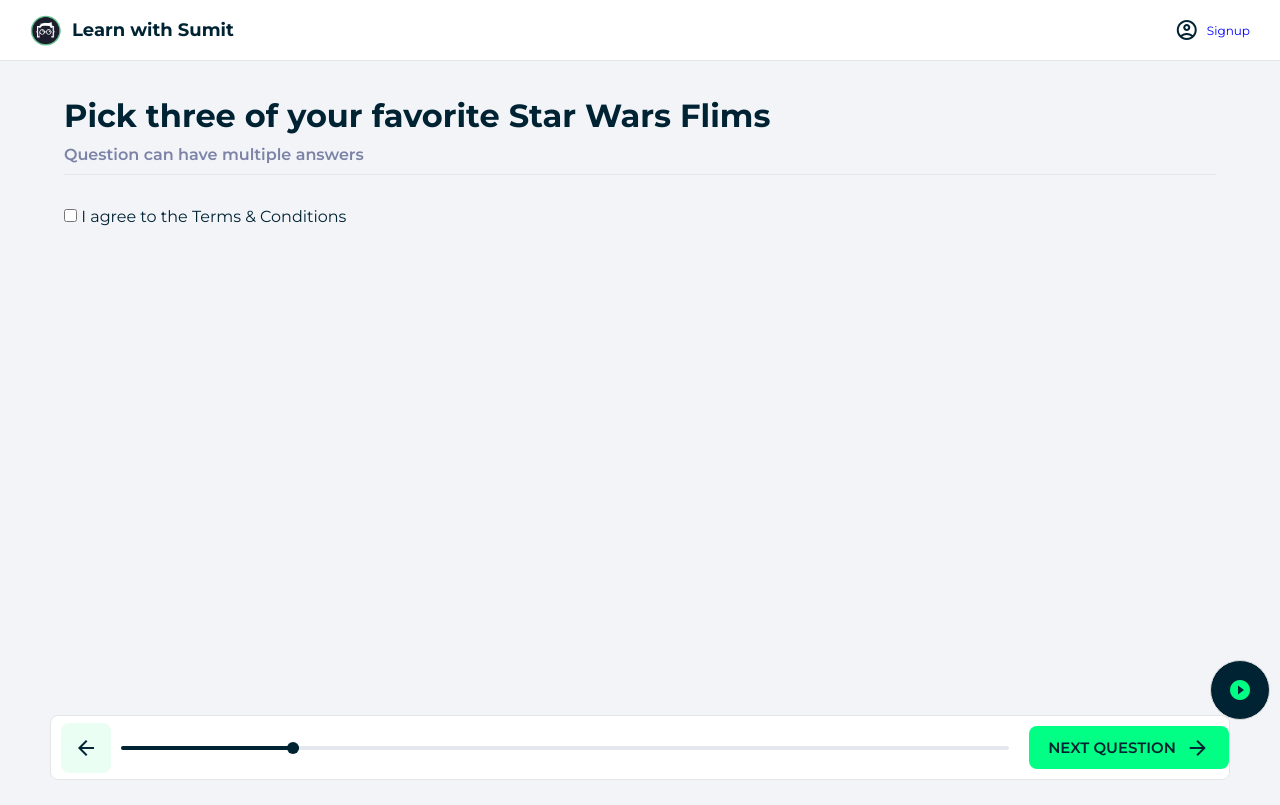
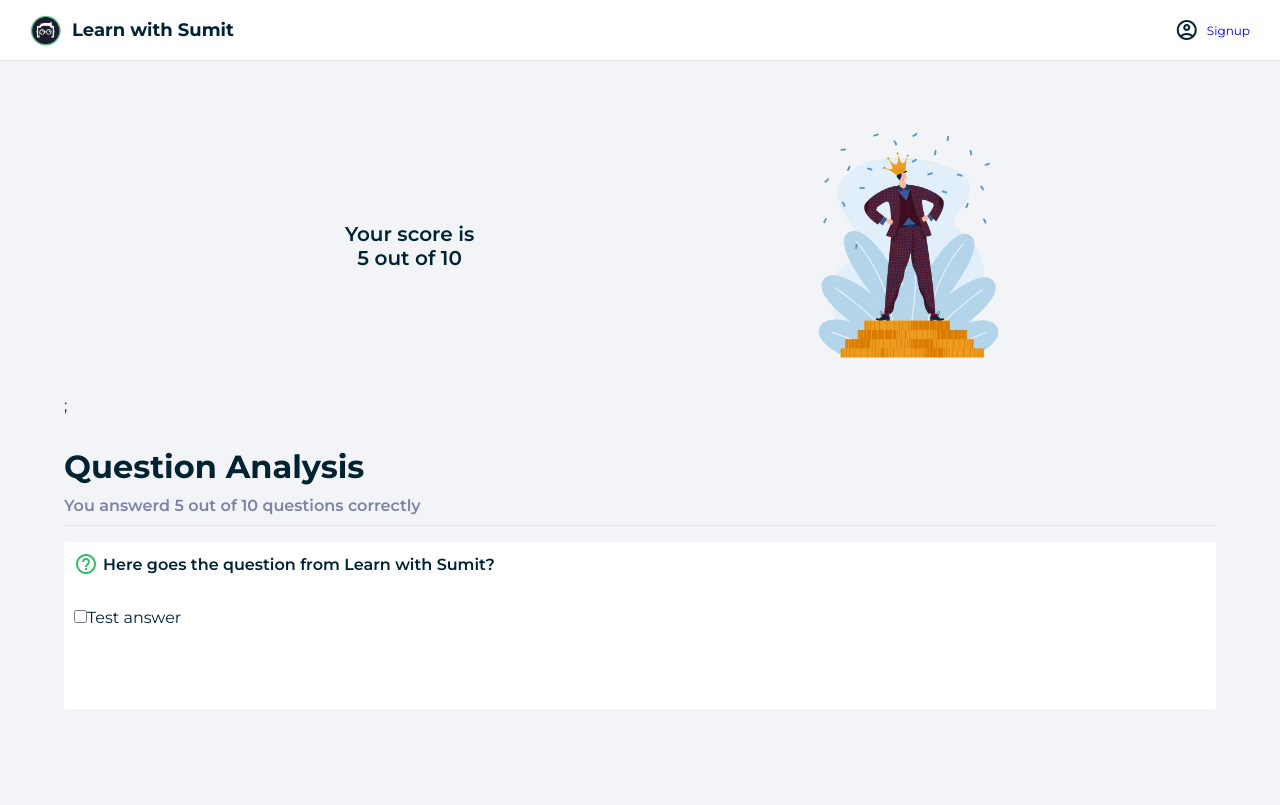
Before and after one commit to asadmash/react-quiz, a React (Vite) app: page / in a window 1280 px wide. Built offline with nearby package versions, Linux system fonts and the light colour scheme.

Commit message:
lesson 6 complete

```diff
--- /dev/null
+++ b/src/components/Analysis.jsx
@@ -0,0 +1,11 @@
+import Question from "./Question";
+import classes from "../styles/Analysis.module.css";
+export default function Analysis() {
+  return (
+    <div className={classes.analysis}>
+      <h1>Question Analysis</h1>
+      <h4>You answerd 5 out of 10 questions correctly</h4>
+      <Question />
+    </div>
+  );
+}
--- a/src/components/App.jsx
+++ b/src/components/App.jsx
@@ -2,14 +2,16 @@ import "../styles/App.css";
 import Layout from "./Layout";
 // import Home from './pages/Home';
 // import Signup from "./pages/Signup";
-import Quiz from "./pages/Quiz";
+// import Quiz from "./pages/Quiz";
+import Result from "./pages/Result";
 
 function App() {
   return (
     <Layout>
       {/* <Home/> */}
       {/* <Signup /> */}
-      <Quiz />
+      {/* <Quiz /> */}
+      <Result />
     </Layout>
   );
 }
--- a/src/components/Checkbox.jsx
+++ b/src/components/Checkbox.jsx
@@ -2,7 +2,7 @@ export default function Checkbox(className, text, ...rest) {
   return (
     <label className={className}>
       <input type="checkbox" {...rest} />
-      <span> I agree to the Terms & Conditions</span>
+      <span>Test answer</span>
     </label>
   );
 }
--- /dev/null
+++ b/src/components/Question.jsx
@@ -0,0 +1,13 @@
+import classes from "../styles/Question.module.css";
+import Answers from "./Answers";
+export default function Question() {
+  return (
+    <div className={classes.question}>
+      <div className={classes.qtitle}>
+        <span className="material-icons-outlined"> help_outline </span>
+        Here goes the question from Learn with Sumit?
+      </div>
+      <Answers />
+    </div>
+  );
+}
--- /dev/null
+++ b/src/components/Summary.jsx
@@ -0,0 +1,21 @@
+import image from "../assets/images/success.png";
+import classes from "../styles/Summary.module.css";
+
+export default function Summary() {
+  return (
+    <>
+      <div className={classes.summary}>
+        <div className={classes.point}>
+          <p className={classes.score}>
+            Your score is <br />5 out of 10
+          </p>
+        </div>
+
+        <div className={classes.badge}>
+          <img src={image} alt="Success" />
+        </div>
+      </div>
+      ;
+    </>
+  );
+}
--- /dev/null
+++ b/src/components/pages/Result.jsx
@@ -0,0 +1,11 @@
+import Summary from "../Summary";
+import Analysis from "../Analysis";
+
+export default function Result() {
+  return (
+    <>
+      <Summary />
+      <Analysis />
+    </>
+  );
+}
--- /dev/null
+++ b/src/styles/Analysis.module.css
@@ -0,0 +1,3 @@
+.analysis {
+  margin: 2rem auto;
+}
--- /dev/null
+++ b/src/styles/Question.module.css
@@ -0,0 +1,19 @@
+/* question component */
+.question {
+  background-color: white;
+  padding: 10px;
+  margin: 1rem 0;
+  border-radius: 4px;
+}
+
+.qtitle {
+  display: flex;
+  gap: 5px;
+  align-items: center;
+  color: var(--fontPrimary);
+  font-weight: 600;
+}
+
+.qtitle span {
+  color: var(--active);
+}
--- /dev/null
+++ b/src/styles/Summary.module.css
@@ -0,0 +1,51 @@
+/* summary comoponent */
+
+.summary {
+  width: 80%;
+  margin: 0 auto;
+  display: flex;
+  justify-content: space-between;
+}
+
+@media only screen and (max-width: 800px) {
+  .summary {
+    flex-direction: column;
+    align-items: center;
+  }
+}
+
+.point {
+  width: 50%;
+  display: grid;
+  justify-content: center;
+  place-items: center;
+  position: relative;
+}
+
+.score {
+  width: 400px;
+  text-align: center;
+  font-size: 20px;
+  font-weight: 600;
+}
+
+.badge {
+  text-align: center;
+  height: 300px;
+  padding: 1rem;
+  display: flex;
+  justify-content: center;
+  align-items: center;
+}
+
+.badge img {
+  width: 100%;
+  height: 100%;
+  object-fit: cover;
+}
+
+@media only screen and (max-width: 800px) {
+  .badge {
+    width: 100%;
+  }
+}
```
